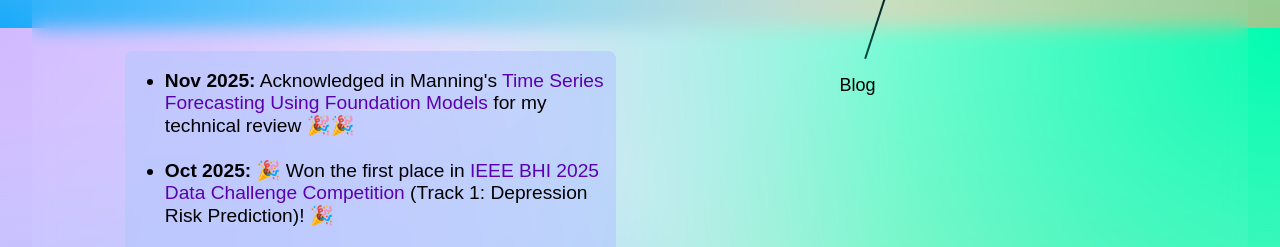
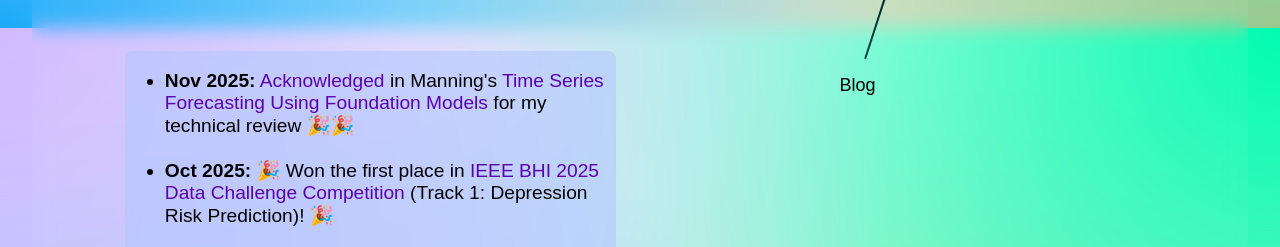
Before and after one commit to ASudu/personal_website, a React (Vite) app: page / in a window 1280 px wide. Shown: the part 1572-1819 px from the top of the page. Built offline with nearby package versions, Linux system fonts and the light colour scheme.

Commit message:
manning2

```diff
--- a/src/pages/Home.tsx
+++ b/src/pages/Home.tsx
@@ -31,7 +31,7 @@ const Home: React.FC = () => {
         <div className="scrollable-container" tabIndex={0}>
           <div style={{ alignContent: 'center', fontSize: '1.2rem' }}>
             <ul>
-              <li><strong>Nov 2025:</strong> Acknowledged in Manning's <a className='blog-link' href="https://www.manning.com/books/time-series-forecasting-using-foundation-models" target="_blank" rel="noopener noreferrer">Time Series Forecasting Using Foundation Models</a> for my technical review 🎉🎉</li>
+              <li><strong>Nov 2025:</strong> <a className='blog-link' href="/images/Time_series_forecasting_book_ack_1.png" target="_blank" rel="noopener noreferrer">Acknowledged</a> in Manning's <a className='blog-link' href="https://www.manning.com/books/time-series-forecasting-using-foundation-models" target="_blank" rel="noopener noreferrer">Time Series Forecasting Using Foundation Models</a> for my technical review 🎉🎉</li>
               <br />
               <li><strong>Oct 2025:</strong> 🎉 Won the first place in <a className='blog-link' href="https://bhi.embs.org/2025/data-competition/" target="_blank" rel="noopener noreferrer">IEEE BHI 2025 Data Challenge Competition</a> (Track 1: Depression Risk Prediction)! 🎉</li>
               <br />
```
